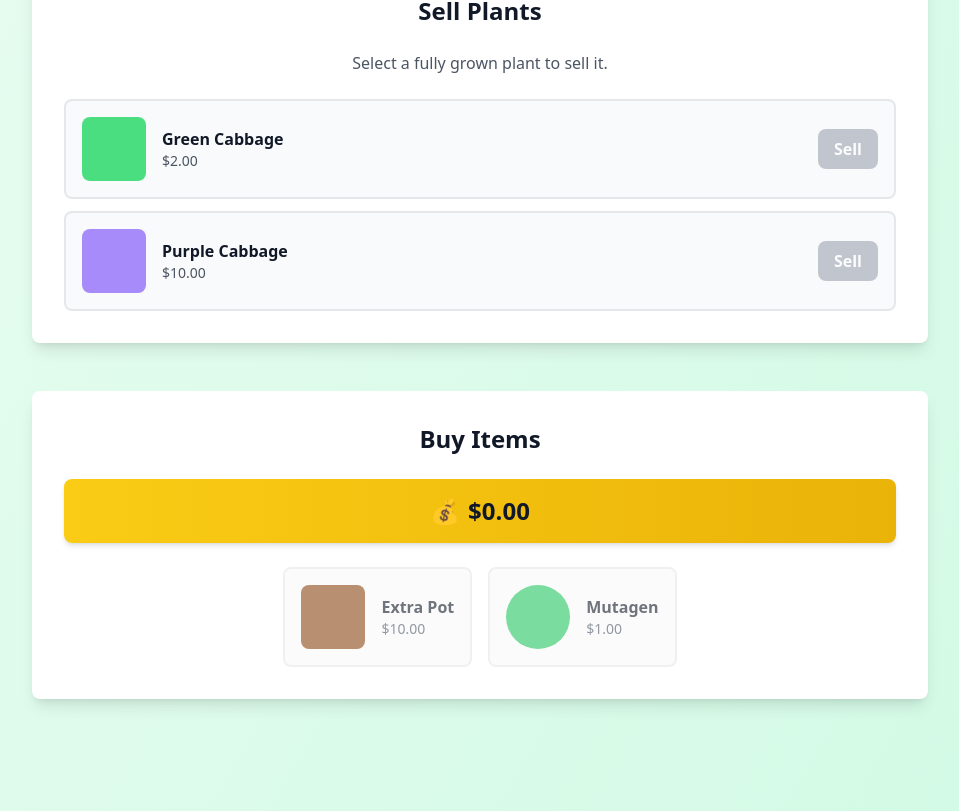
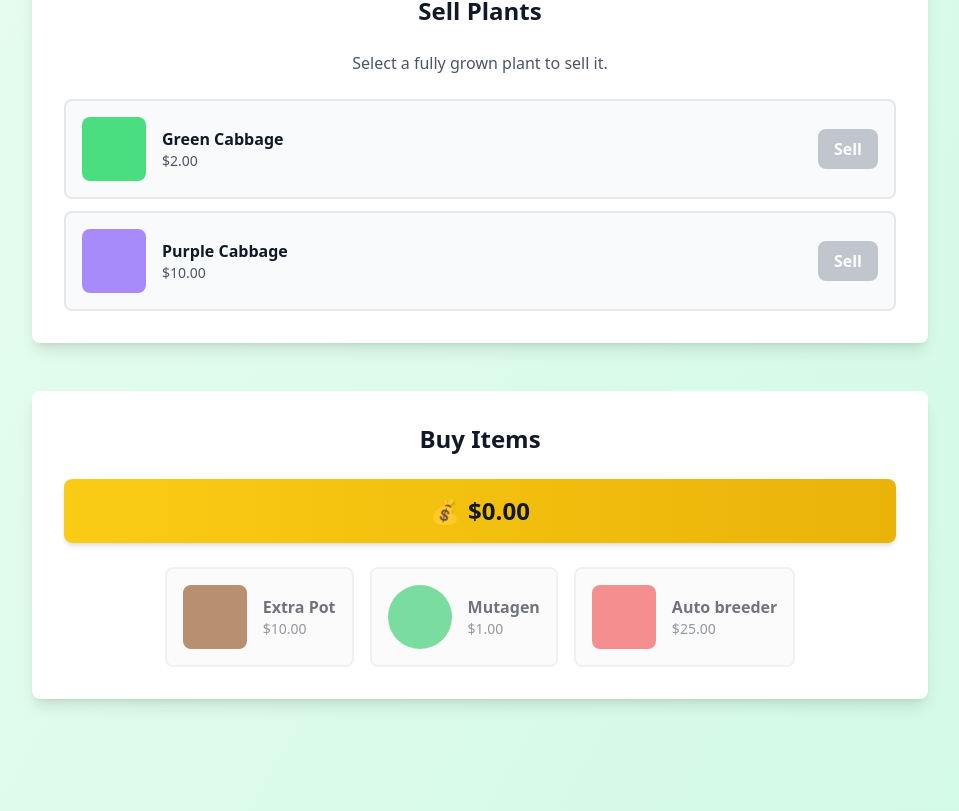
Before and after one commit to BeksOmega/plant-breeding, a Next.js app: page / in a window 1280 px wide. Shown: the part 1345-2156 px from the top of the page, without its empty margins (160-1119 px from the left). Built offline with nearby package versions, Linux system fonts and the light colour scheme.

Commit message:
feat: add non-functional auto breeder

```diff
--- a/app/page.tsx
+++ b/app/page.tsx
@@ -5,6 +5,7 @@ import PlantCollection from "./components/PlantCollection";
 import Cabbage from "./components/Cabbage";
 import SeedStack from "./components/SeedStack";
 import Mutagen from "./components/Mutagen";
+import AutoBreeder from "./components/AutoBreeder";
 import Pot from "./components/Pot";
 import Shop, { ShopItemData } from "./components/Shop";
 import Catalog, { CatalogItemData } from "./components/Catalog";
@@ -29,6 +30,11 @@ interface SeedStackData {
 }
 
 interface MutagenStackData {
+  id: string;
+  count: number;
+}
+
+interface AutoBreederStackData {
   id: string;
   count: number;
 }
@@ -69,6 +75,14 @@ export default function Home() {
   // Mutagen stacks state
   const [mutagenStacks, setMutagenStacks] = useState<MutagenStackData[]>([]);
   const [selectedMutagenIds, setSelectedMutagenIds] = useState<string[]>([]);
+
+  // Auto breeder stacks state
+  const [autoBreederStacks, setAutoBreederStacks] = useState<
+    AutoBreederStackData[]
+  >([]);
+  const [selectedAutoBreederIds, setSelectedAutoBreederIds] = useState<
+    string[]
+  >([]);
 
   // Pots with mutagen glow (Set of pot IDs)
   const [potsWithMutagenGlow, setPotsWithMutagenGlow] = useState<Set<string>>(
@@ -216,6 +230,7 @@ export default function Home() {
     if (seedIds.length > 0) {
       setSelectedPotIds([]);
       setSelectedMutagenIds([]);
+      setSelectedAutoBreederIds([]);
     }
   };
 
@@ -226,6 +241,7 @@ export default function Home() {
     if (mutagenIds.length > 0) {
       setSelectedPotIds([]);
       setSelectedSeedIds([]);
+      setSelectedAutoBreederIds([]);
     }
   };
 
@@ -412,6 +428,38 @@ export default function Home() {
         });
       },
       shape: "circle",
+    },
+    {
+      id: "auto-breeder",
+      color: "#ef4444",
+      label: "Auto breeder",
+      price: 25,
+      description:
+        "An auto breeder that can be used to automate breeding. Stack them like seeds and mutagen.",
+      onPurchase: () => {
+        if (money < 25) return;
+        setMoney((prev) => prev - 25);
+        setAutoBreederStacks((prev) => {
+          if (prev.length === 0) {
+            return [
+              {
+                id: `ab${Date.now()}`,
+                count: 1,
+              },
+            ];
+          }
+          // Add to the first auto breeder stack
+          return prev.map((stack, index) =>
+            index === 0
+              ? {
+                  ...stack,
+                  count: stack.count + 1,
+                }
+              : stack
+          );
+        });
+      },
+      shape: "square",
     },
   ];
 
@@ -644,6 +692,33 @@ export default function Home() {
                   </div>
                 )}
               />
+
+              {/* Auto Breeders */}
+              <PlantCollection
+                items={autoBreederStacks}
+                maxSelected={1}
+                selectedIds={selectedAutoBreederIds}
+                onSelectionChange={(ids) => {
+                  setSelectedAutoBreederIds(ids);
+                  // Clear other selections when selecting auto breeder
+                  if (ids.length > 0) {
+                    setSelectedPotIds([]);
+                    setSelectedSeedIds([]);
+                    setSelectedMutagenIds([]);
+                  }
+                }}
+                renderItem={(autoBreederStack, isSelected, onSelect) => (
+                  <div className="flex flex-col items-center">
+                    <AutoBreeder
+                      count={autoBreederStack.count}
+                      size={100}
+                      isSelected={isSelected}
+                      onSelect={onSelect}
+                    />
+                    <p className="text-gray-600 mb-6">Auto Breeders</p>
+                  </div>
+                )}
+              />
             </div>
           </div>
 
```
